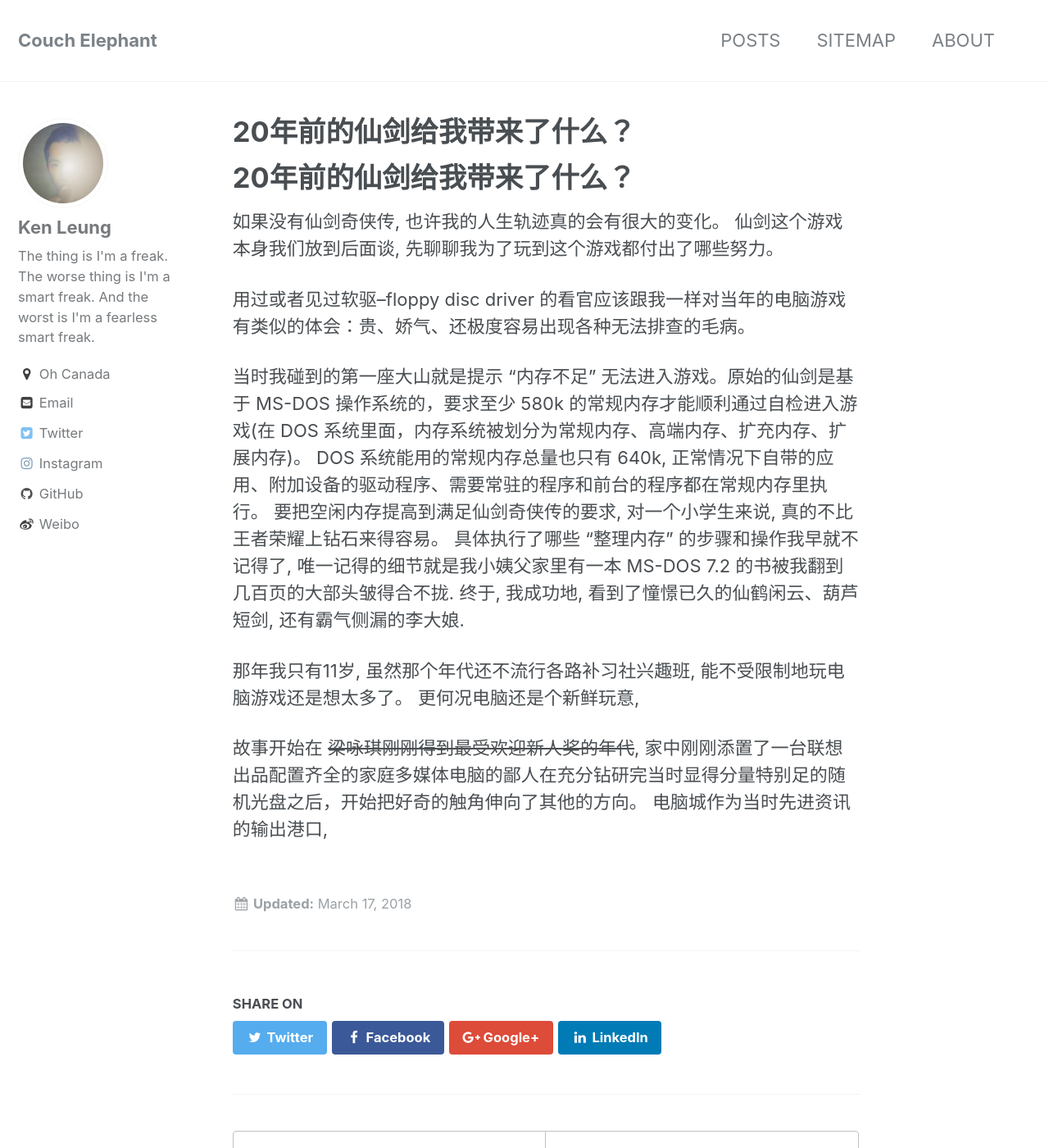
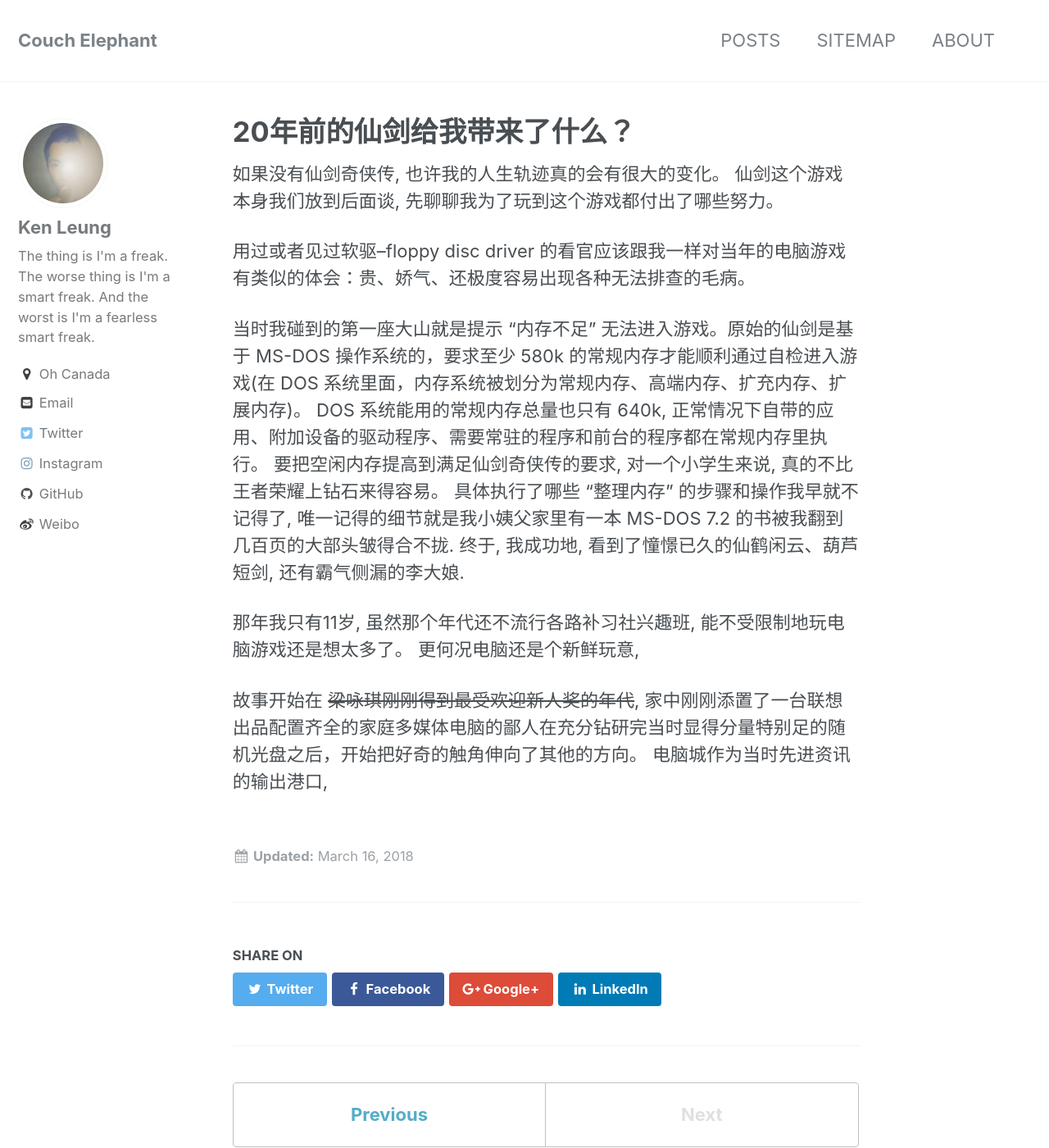
Before and after one commit to ikenbe/ikenbe.github.io, a Jekyll site: the page built from _posts/2017-03-16-pal.exe.md, in a window 1280 px wide and 1400 px high. Shown: the whole window at 82% size. Built offline with Jekyll 4.4.1, drawn with Linux system fonts in a browser that asks for light colours.

```diff
--- a/_config.yml
+++ b/_config.yml
@@ -252,3 +252,4 @@
     values:
       layout: single
       author_profile: true
+      sitemap: false
--- a/_posts/2017-03-16-pal.exe.md
+++ b/_posts/2017-03-16-pal.exe.md
@@ -1,10 +1,9 @@
 ---
 type: posts
 title:  "20年前的仙剑给我带来了什么？"
-date:   2018-03-16 16:16:01 -0800
+date:   2017-03-16 16:16:01 -0800
+last_modified_at: 2018-03-16
 ---
-# 20年前的仙剑给我带来了什么？
-
 如果没有仙剑奇侠传, 也许我的人生轨迹真的会有很大的变化。 仙剑这个游戏本身我们放到后面谈, 先聊聊我为了玩到这个游戏都付出了哪些努力。
 
 用过或者见过软驱--floppy disc driver 的看官应该跟我一样对当年的电脑游戏有类似的体会：贵、娇气、还极度容易出现各种无法排查的毛病。
```
Also changed, not shown: _pages/archive-layout-with-content.md (+1 -0 lines).
